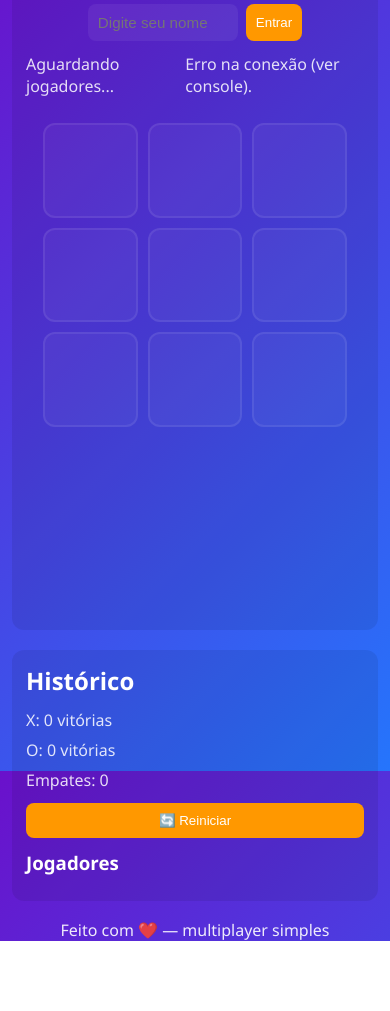
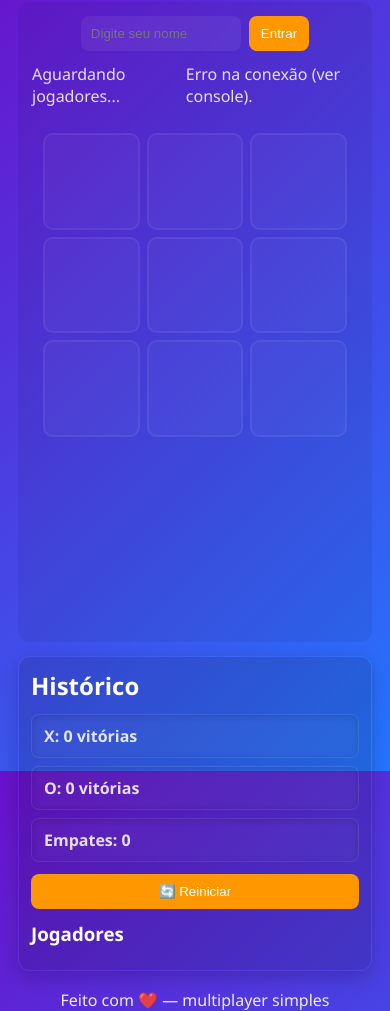
Before and after one commit to brFegari/Jogo-da-velha-2, a website: page public/index.html in a window 390 px wide. Shown: the part 73-1084 px from the top of the page. Before the commit the page ends 1014 px from the top, so only its background shows below. Drawn offline with nearby package versions, Linux system fonts and the light colour scheme; no server answers.

Commit message:
Update style.css

```diff
--- a/public/style.css
+++ b/public/style.css
@@ -3,6 +3,9 @@
   --accent: #ff9800;
   --muted: rgba(255,255,255,0.85);
   --card-pad: 14px;
+  --sidebar-bg: rgba(0,0,0,0.12);
+  --panel-bg: rgba(255,255,255,0.03);
+  --panel-border: rgba(255,255,255,0.06);
 }
 *{box-sizing:border-box;margin:0;padding:0}
 html,body{height:100%}
@@ -37,19 +40,21 @@ body{
   flex: 1 1 640px;
   min-width: 300px;
   max-width: 720px;
-  background: rgba(0,0,0,0.08);
+  background: rgba(0,0,0,0.06);
   border-radius:12px;
   padding:var(--card-pad);
   display:flex;
   flex-direction:column;
   align-items:center;
   gap:12px;
+  /* evita que a área do jogo cresça verticalmente de forma estranha */
+  align-self:flex-start;
 }
 
 /* sidebar */
 .sidebar{
   width:260px;
-  background: rgba(0,0,0,0.08);
+  background: var(--sidebar-bg);
   border-radius:12px;
   padding:var(--card-pad);
   display:flex;
@@ -57,6 +62,45 @@ body{
   gap:12px;
   max-height:70vh;
   overflow:auto;
+  box-shadow: 0 6px 18px rgba(0,0,0,0.18);
+  border: 1px solid rgba(255,255,255,0.03);
+}
+
+/* dar contraste aos blocos dentro do histórico */
+.scores{
+  display:flex;
+  flex-direction:column;
+  gap:8px;
+}
+.scores > div{
+  background: var(--panel-bg);
+  border: 1px solid var(--panel-border);
+  padding:8px 10px;
+  border-radius:8px;
+  color:var(--muted);
+  display:flex;
+  justify-content:space-between;
+  align-items:center;
+  font-weight:600;
+  box-shadow: 0 1px 6px rgba(0,0,0,0.15) inset;
+}
+
+/* separar lista de jogadores também */
+.players-list{
+  display:flex;
+  flex-direction:column;
+  gap:8px;
+  list-style:none;
+  padding-left:0;
+  margin:0;
+}
+.players-list li{
+  background: var(--panel-bg);
+  border: 1px solid var(--panel-border);
+  padding:8px 10px;
+  border-radius:8px;
+  color:var(--muted);
+  font-size:0.95rem;
 }
 
 /* login row */
@@ -70,29 +114,31 @@ body{
 .info-row{display:flex;gap:12px;justify-content:center;width:100%;color:var(--muted)}
 
 /* board */
-/* crucial: board width controlled and each cell has aspect-ratio 1/1 to stay square */
+/* Uso de width controlado + aspect-ratio nas células garante que não estique */
 .board{
   position:relative;
   display:grid;
   grid-template-columns:repeat(3, 1fr);
-  gap:12px;
-  width: min(92vw, 420px); /* adapts: up to 420px on desktop, fits mobile */
+  gap:10px;
+  /* largura adaptável: ocupa a maior parte da tela no mobile, mas não estica demais */
+  width: clamp(260px, 84vw, 420px);
   margin-top:6px;
   padding:8px;
   touch-action: manipulation;
+  align-self:center;
 }
 .cell{
   width:100%;
-  aspect-ratio: 1 / 1; /* garante células quadradas */
+  aspect-ratio: 1 / 1; /* células sempre quadradas */
   border-radius:12px;
-  background:rgba(255,255,255,0.04);
+  background:rgba(255,255,255,0.03);
   display:flex;align-items:center;justify-content:center;
-  font-size:clamp(1.6rem, 8vw, 3.2rem);
-  font-weight:700;cursor:pointer;border:2px solid rgba(255,255,255,0.08);
+  font-size:clamp(1.6rem, 6.5vw, 3.2rem);
+  font-weight:700;cursor:pointer;border:2px solid rgba(255,255,255,0.06);
   transition:transform .12s, background .12s;
   user-select:none;
 }
-.cell:hover{transform:translateY(-6px);background:rgba(255,255,255,0.10)}
+.cell:hover{transform:translateY(-4px);background:rgba(255,255,255,0.08)}
 
 /* win-line style (absolute inside board) */
 .win-line {
@@ -108,24 +154,45 @@ body{
 
 /* buttons / misc */
 .btn{padding:10px;border-radius:8px;border:none;background:var(--accent);color:#fff;cursor:pointer}
-.scores{display:flex;flex-direction:column;gap:8px;color:var(--muted)}
-.players-list{list-style:none;color:var(--muted);padding-left:0}
 .footer{text-align:center;margin-top:18px;opacity:0.9}
 
-/* mobile responsiveness */
-/* On small screens we stack: game area first, then sidebar under it (so history is always visible, no toggle) */
-@media(max-width:900px){
-  .center-area{flex-direction:column;align-items:center}
-  .sidebar{width:100%;max-width:520px}
-  .board{width: min(92vw, 360px); gap:10px}
-  .cell{font-size:clamp(1.4rem, 10vw, 2.4rem)}
+/* mobile responsiveness: empilha e garante leitura confortável */
+@media (max-width: 900px) {
+  .center-area{
+    flex-direction:column;
+    align-items:center;
+    gap:14px;
+  }
+  .sidebar{
+    width:100%;
+    max-width:680px;
+  }
+  /* board menor para telefones, sem perdas de legibilidade */
+  .board{
+    width: min(92vw, 360px);
+    gap:8px;
+  }
+  .cell{
+    font-size:clamp(1.4rem, 9.5vw, 2.6rem);
+    border-radius:10px;
+  }
+  /* sidebar itens com maior espaçamento vertical para toque */
+  .players-list li, .scores > div {
+    padding:10px 12px;
+  }
 }
 
-/* very small phones */
-@media(max-width:420px){
-  body{padding:12px}
-  .login-row input{max-width:150px;font-size:0.95rem}
-  .login-row button{padding:8px 10px}
-  .topbar h1{font-size:1.2rem}
-  .board{width: min(90vw, 320px)}
+/* telefones bem pequenos */
+@media (max-width: 420px){
+  .board{width: min(90vw, 320px); gap:7px}
+  .cell{font-size:clamp(1.2rem, 10vw, 2.2rem)}
+  .login-row input{max-width:160px}
+  .sidebar{padding:12px}
 }
+
+/* small polish: garantir contraste entre board e sidebar */
+.game-area, .sidebar { background-clip: padding-box; }
+
+/* evitar que a sidebar flutue sobre o board (z-index) */
+.board, .game-area { z-index: 1 }
+.sidebar { z-index: 2 }
```
